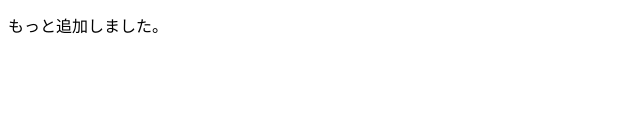
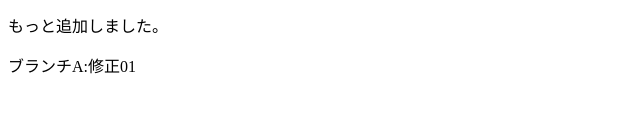
Before and after one commit to kingkazu1971/git.project.01, a plain HTML site: page index.html in a window 1280 px wide. Shown: the part 147-260 px from the top of the page, without its empty margins (0-640 px from the left). Drawn offline with Linux system fonts and the light colour scheme.

Commit message:
branchA修正

```diff
--- a/index.html
+++ b/index.html
@@ -10,5 +10,6 @@
     <p>要素を追加</p>
     <p>さらに追加しました。</p>
     <p>もっと追加しました。</p>
+    <p>ブランチA:修正01</p>
 </body>
 </html>
```
